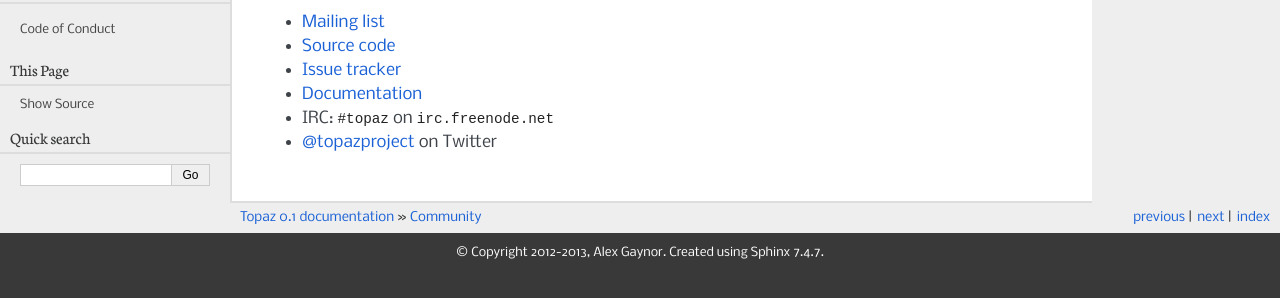
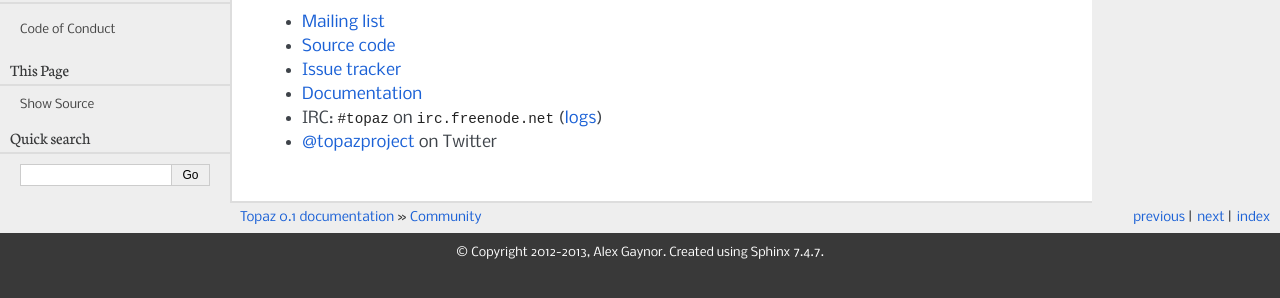
Before and after one commit to topazproject/topaz, a Sphinx documentation site: the page built from docs/community.rst, in a window 1280 px wide. Shown: the part 148-446 px from the top of the page. Built offline with Sphinx 7.4.7, drawn with Linux system fonts in a browser that asks for light colours.

Commit message:
link the logs

```diff
--- a/docs/community.rst
+++ b/docs/community.rst
@@ -7,11 +7,12 @@
 * `Source code`_
 * `Issue tracker`_
 * `Documentation`_
-* IRC: ``#topaz`` on ``irc.freenode.net``
+* IRC: ``#topaz`` on ``irc.freenode.net`` (`logs`_)
 * `@topazproject`_ on Twitter
 
 .. _`Mailing list`: https://groups.google.com/forum/#!forum/topazproject
 .. _`Source code`: https://github.com/topazproject/topaz
 .. _`Issue tracker`: https://github.com/topazproject/topaz/issues
 .. _`Documentation`: http://topaz.readthedocs.org/
+.. _`logs`: https://botbot.me/freenode/topaz/
 .. _`@topazproject`: https://twitter.com/topazproject
```
